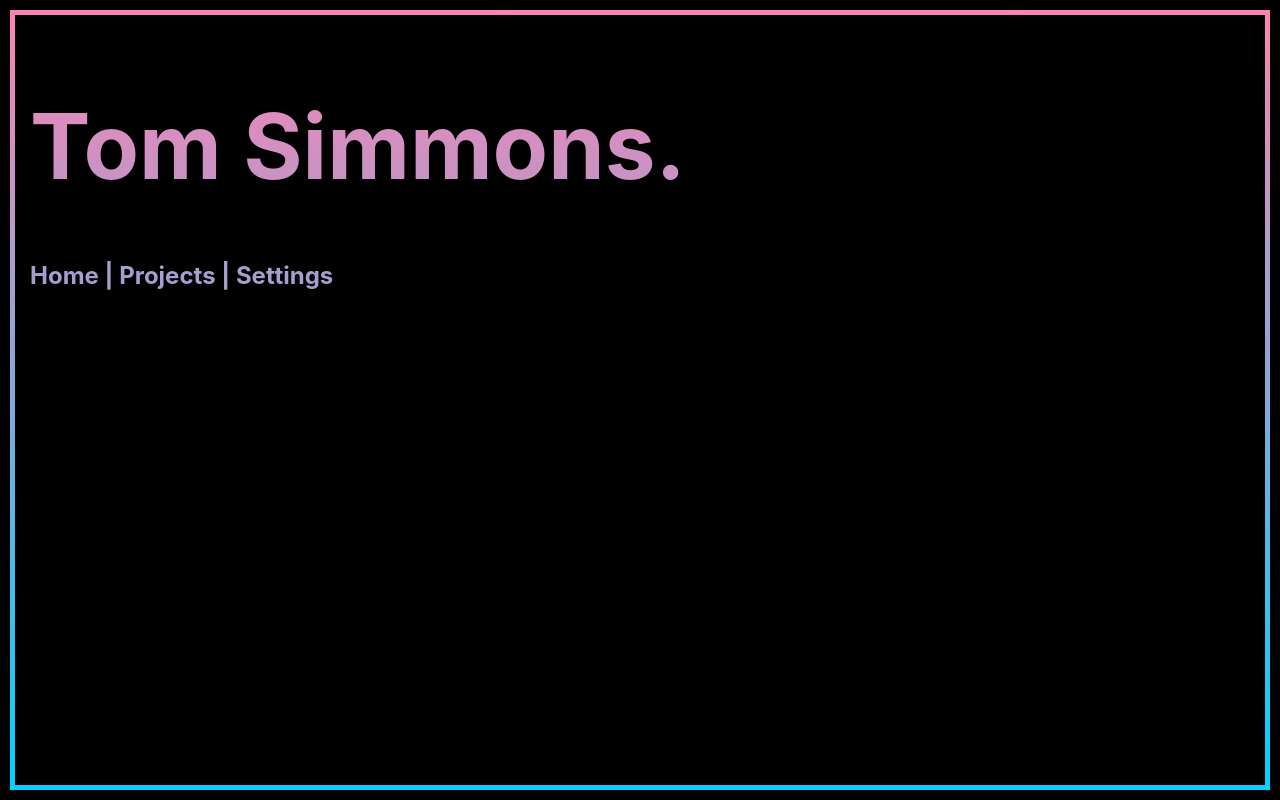
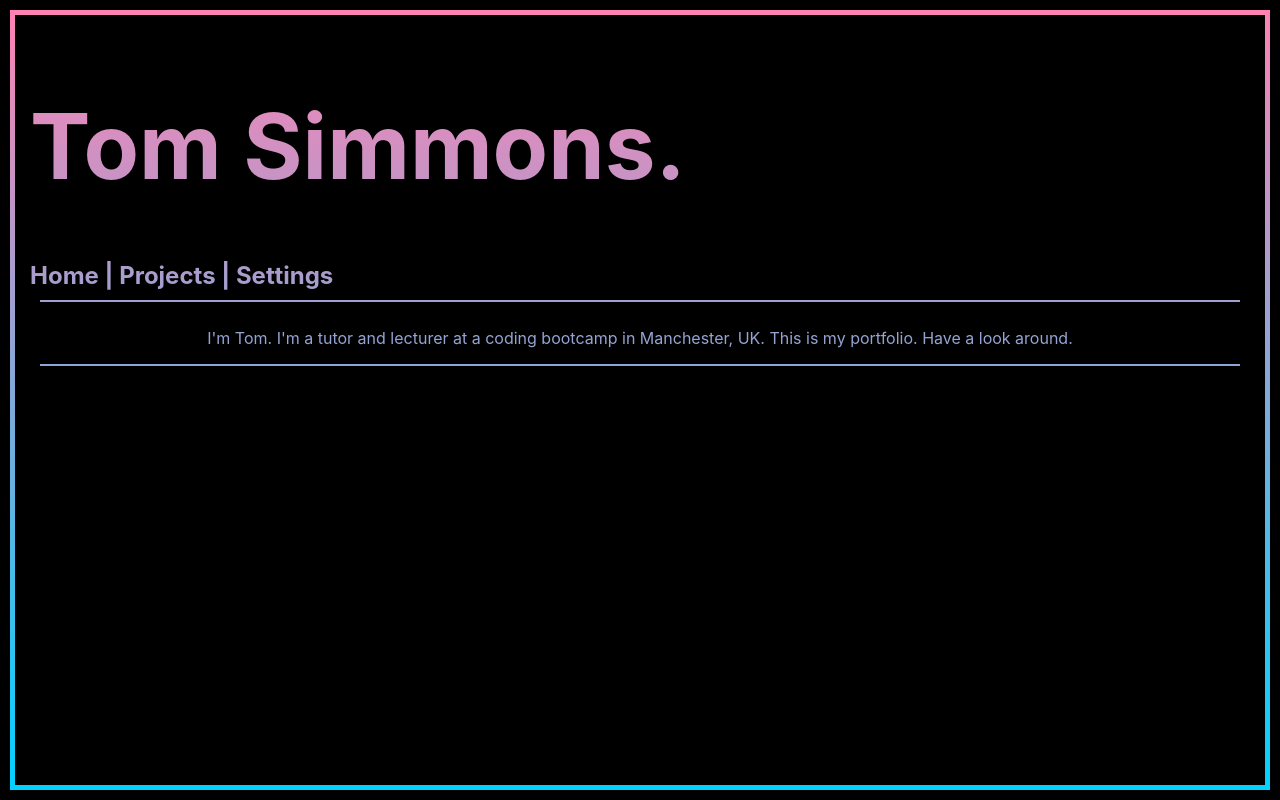
Before and after one commit to tomosim/gradient-fun, a React (Create React App) app: page / in a window 1280 px wide. Built offline with nearby package versions, Linux system fonts and the light colour scheme.

Commit message:
add AboutPage filler

```diff
--- a/src/App.js
+++ b/src/App.js
@@ -5,6 +5,7 @@ import Background from "./Components/Styled/Background";
 import TransparentWrapper from "./Components/Styled/TransparentWrapper";
 import SettingsPage from "./Pages/SettingsPage";
 import Nav from "./Components/Nav";
+import AboutPage from "./Pages/AboutPage";
 
 function App() {
   const [colourOne, setColourOne] = useState([255, 130, 180]);
@@ -20,6 +21,7 @@ function App() {
         <h1>Tom Simmons.</h1>
         <Nav nightMode={nightMode} />
         <Router>
+          <AboutPage path="/" nightMode={nightMode} />
           <SettingsPage
             colourOne={colourOne}
             colourTwo={colourTwo}
--- a/src/Components/Styled/SettingsWrapper.js
+++ b/src/Components/Styled/PageWrapper.js
@@ -1,6 +1,6 @@
 import styled from "styled-components";
 
-const SettingsWrapper = styled.div`
+const PageWrapper = styled.div`
   border-bottom: 2px ${props => (props.nightMode ? "white" : "black")} solid;
   border-top: 2px ${props => (props.nightMode ? "white" : "black")} solid;
   display: flex;
@@ -18,4 +18,4 @@ const SettingsWrapper = styled.div`
   }
 `;
 
-export default SettingsWrapper;
+export default PageWrapper;
--- /dev/null
+++ b/src/Components/Styled/Paragraph.js
@@ -0,0 +1,8 @@
+import styled from "styled-components";
+
+const Paragraph = styled.p`
+  font-weight: lighter;
+  font-size: 14pt;
+`;
+
+export default Paragraph;
--- a/src/Pages/AboutPage.js
+++ b/src/Pages/AboutPage.js
@@ -1,7 +1,16 @@
 import React from "react";
+import Paragraph from "../Components/Styled/Paragraph";
+import PageWrapper from "../Components/Styled/PageWrapper";
 
-const AboutPage = () => {
-  return <main></main>;
+const AboutPage = ({ nightMode }) => {
+  return (
+    <PageWrapper nightMode={nightMode}>
+      <Paragraph>
+        I'm Tom. I'm a tutor and lecturer at a coding bootcamp in Manchester,
+        UK. This is my portfolio. Have a look around.
+      </Paragraph>
+    </PageWrapper>
+  );
 };
 
 export default AboutPage;
--- a/src/Pages/SettingsPage.js
+++ b/src/Pages/SettingsPage.js
@@ -1,7 +1,8 @@
 import React from "react";
 import SliderWrapper from "../Components/SliderWrapper";
-import SettingsWrapper from "../Components/Styled/SettingsWrapper";
+import PageWrapper from "../Components/Styled/PageWrapper";
 import Toggle from "react-styled-toggle";
+import Paragraph from "../Components/Styled/Paragraph";
 
 const SettingsPage = ({
   nightMode,
@@ -12,7 +13,7 @@ const SettingsPage = ({
   setNightMode
 }) => {
   return (
-    <SettingsWrapper nightMode={nightMode}>
+    <PageWrapper nightMode={nightMode}>
       <Toggle
         checked={nightMode ? false : true}
         labelLeft="Night Mode"
@@ -39,12 +40,12 @@ const SettingsPage = ({
         colour={colourTwo}
         nightMode={nightMode}
       />
-      <p>
+      <Paragraph>
         <i>
           Psst! I wouldn't recommend {nightMode ? "zeroing" : "maxing"} out...
         </i>
-      </p>
-    </SettingsWrapper>
+      </Paragraph>
+    </PageWrapper>
   );
 };
 
```
